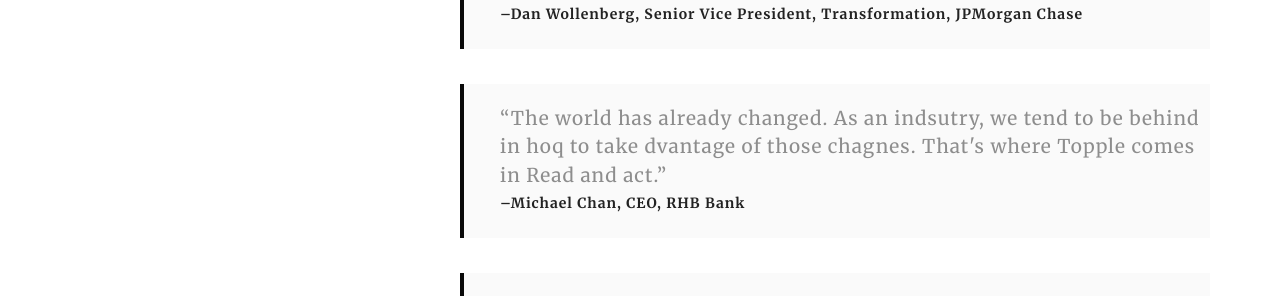
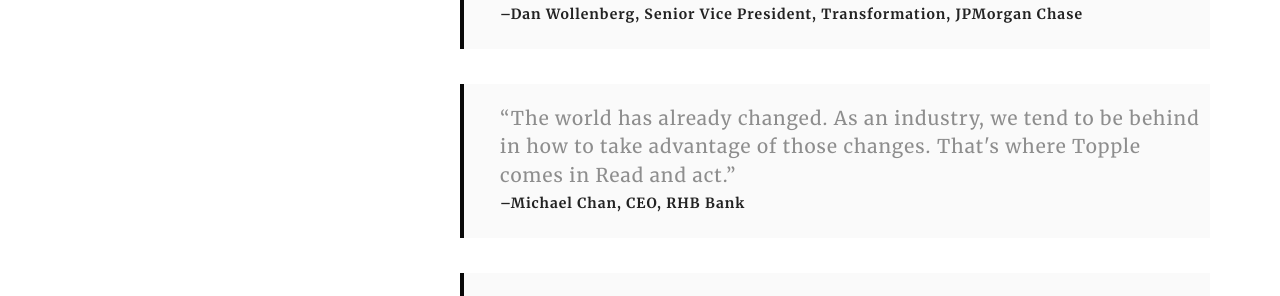
Before and after one commit to hadarwissotzky/topple, a Jekyll site: the page built from topple.html, in a window 1280 px wide. Shown: the part 976-1272 px from the top of the page. Built offline with Jekyll 4.4.1, drawn with Linux system fonts in a browser that asks for light colours.

Commit message:
updated typos

```diff
--- a/_data/reviews.yaml
+++ b/_data/reviews.yaml
@@ -3,7 +3,7 @@
   author: Dan Wollenberg
   resume: Senior Vice President, Transformation, JPMorgan Chase
 - src: michael-chan.png
-  review: The world has already changed. As an indsutry, we tend to be behind in hoq to take dvantage of those chagnes. That's where Topple comes in Read and act.
+  review: The world has already changed. As an industry, we tend to be behind in how to take advantage of those changes. That's where Topple comes in Read and act.
   author: Michael Chan
   resume: CEO, RHB Bank
 - src: dylan-garnett.png
--- a/books.html
+++ b/books.html
@@ -1,7 +1,7 @@
 ---
 title: Ralph Welborn - Books
 layout: page
-description: Ralph Welborn is a vetren executive, business seeker and the author of Get It Done, about briding the gap between stratigic objective/ Intent and everyday execution and The Jericho Principle, focuses on how to drive alignment both inside and outside of an organization to drive innovation and new sources of value..
+description: Ralph Welborn is a veteran executive, business seeker and the author of Get It Done, about briding the gap between stratigic objective/ Intent and everyday execution and The Jericho Principle, focuses on how to drive alignment both inside and outside of an organization to drive innovation and new sources of value..
 headerBackgroundStyle: transparent
 ---
 
--- a/jericho.html
+++ b/jericho.html
@@ -1,7 +1,7 @@
 ---
 title: Ralph Welborn - Jericho
 layout: page
-description: Ralph Welborn is a vetren executive, business seeker and the author of Get It Done, about briding the gap between stratigic objective/ Intent and everyday execution and The Jericho Principle, focuses on how to drive alignment both inside and outside of an organization to drive innovation and new sources of value..
+description: Ralph Welborn is a veteran executive, business seeker and the author of Get It Done, about briding the gap between stratigic objective/ Intent and everyday execution and The Jericho Principle, focuses on how to drive alignment both inside and outside of an organization to drive innovation and new sources of value..
 headerBackgroundStyle: transparent
 ---
 
--- a/speaking.html
+++ b/speaking.html
@@ -1,7 +1,7 @@
 ---
 title: Ralph Welborn - Speaking
 layout: page
-description: Ralph Welborn is a vetren executive, business seeker and the author of Get It Done, about briding the gap between stratigic objective/ Intent and everyday execution and The Jericho Principle, focuses on how to drive alignment both inside and outside of an organization to drive innovation and new sources of value..
+description: Ralph Welborn is a veteran executive, business seeker and the author of Get It Done, about briding the gap between stratigic objective/ Intent and everyday execution and The Jericho Principle, focuses on how to drive alignment both inside and outside of an organization to drive innovation and new sources of value..
 headerBackgroundStyle: transparent
 ---
 
--- a/topple.html
+++ b/topple.html
@@ -1,7 +1,7 @@
 ---
 title: Ralph Welborn - Topple Book
 layout: page
-description: Ralph Welborn is a vetren executive, business seeker and the author of Get It Done, about briding the gap between stratigic objective/ Intent and everyday execution and The Jericho Principle, focuses on how to drive alignment both inside and outside of an organization to drive innovation and new sources of value..
+description: Ralph Welborn is a veteran executive, business seeker and the author of Get It Done, about briding the gap between stratigic objective/ Intent and everyday execution and The Jericho Principle, focuses on how to drive alignment both inside and outside of an organization to drive innovation and new sources of value..
 headerBackgroundStyle: transparent
 ---
 
```
